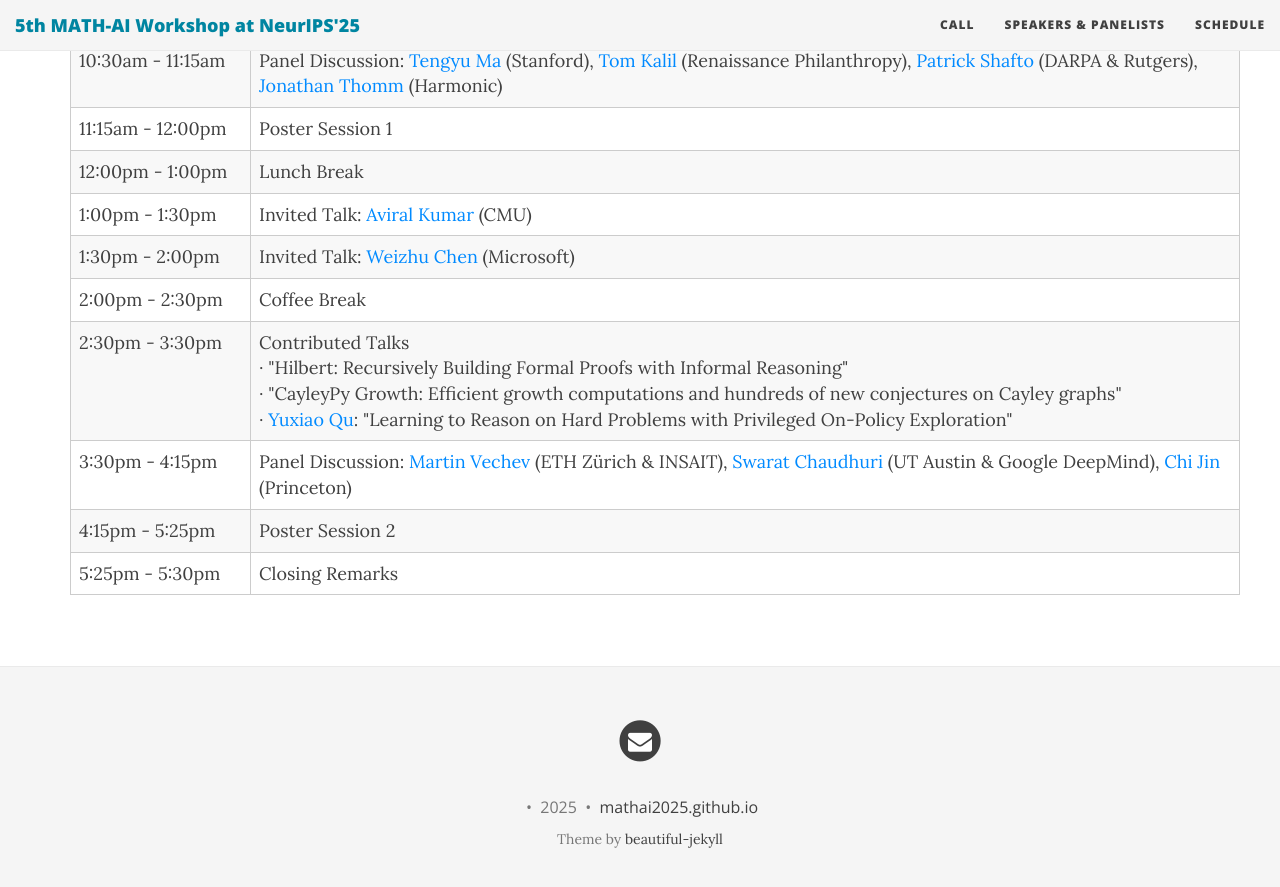
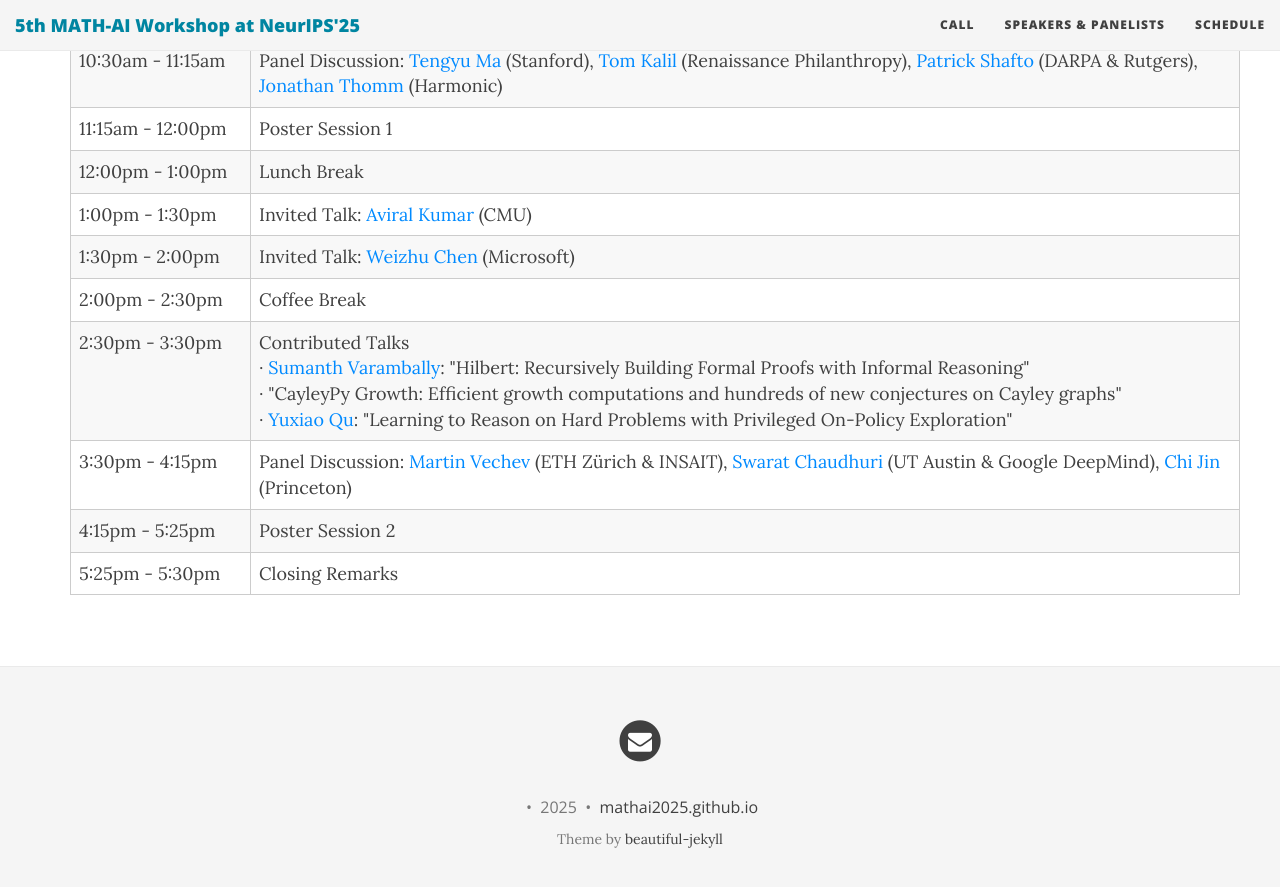
Before and after one commit to mathai2025/mathai2025.github.io, a Jekyll site: the page built from schedule.md, in a window 1280 px wide and 900 px high, scrolled down 653 px. Shown: the top 887 px of the window. Built offline with Jekyll 4.4.1, drawn with Linux system fonts in a browser that asks for light colours; nearby versions of some CDN libraries.

Commit message:
Update schedule.md

```diff
--- a/schedule.md
+++ b/schedule.md
@@ -64,7 +64,7 @@ use-site-title: true
       </tr>
       <tr>
         <td style="width: 180px;">2:30pm - 3:30pm</td>
-        <td>Contributed Talks <br /> &#8729; "Hilbert: Recursively Building Formal Proofs with Informal Reasoning" <br /> &#8729; "CayleyPy Growth: Efficient growth computations and hundreds of new conjectures on Cayley graphs" <br /> &#8729; <a href="https://cohenqu.github.io/" target="_blank">Yuxiao Qu</a>: "Learning to Reason on Hard Problems with Privileged On-Policy Exploration"</td>
+        <td>Contributed Talks <br /> &#8729; <a href="https://vsumanth99.github.io/" target="_blank">Sumanth Varambally</a>: "Hilbert: Recursively Building Formal Proofs with Informal Reasoning" <br /> &#8729; "CayleyPy Growth: Efficient growth computations and hundreds of new conjectures on Cayley graphs" <br /> &#8729; <a href="https://cohenqu.github.io/" target="_blank">Yuxiao Qu</a>: "Learning to Reason on Hard Problems with Privileged On-Policy Exploration"</td>
       </tr>
       <tr>
         <td style="width: 180px;">3:30pm - 4:15pm</td>
```
